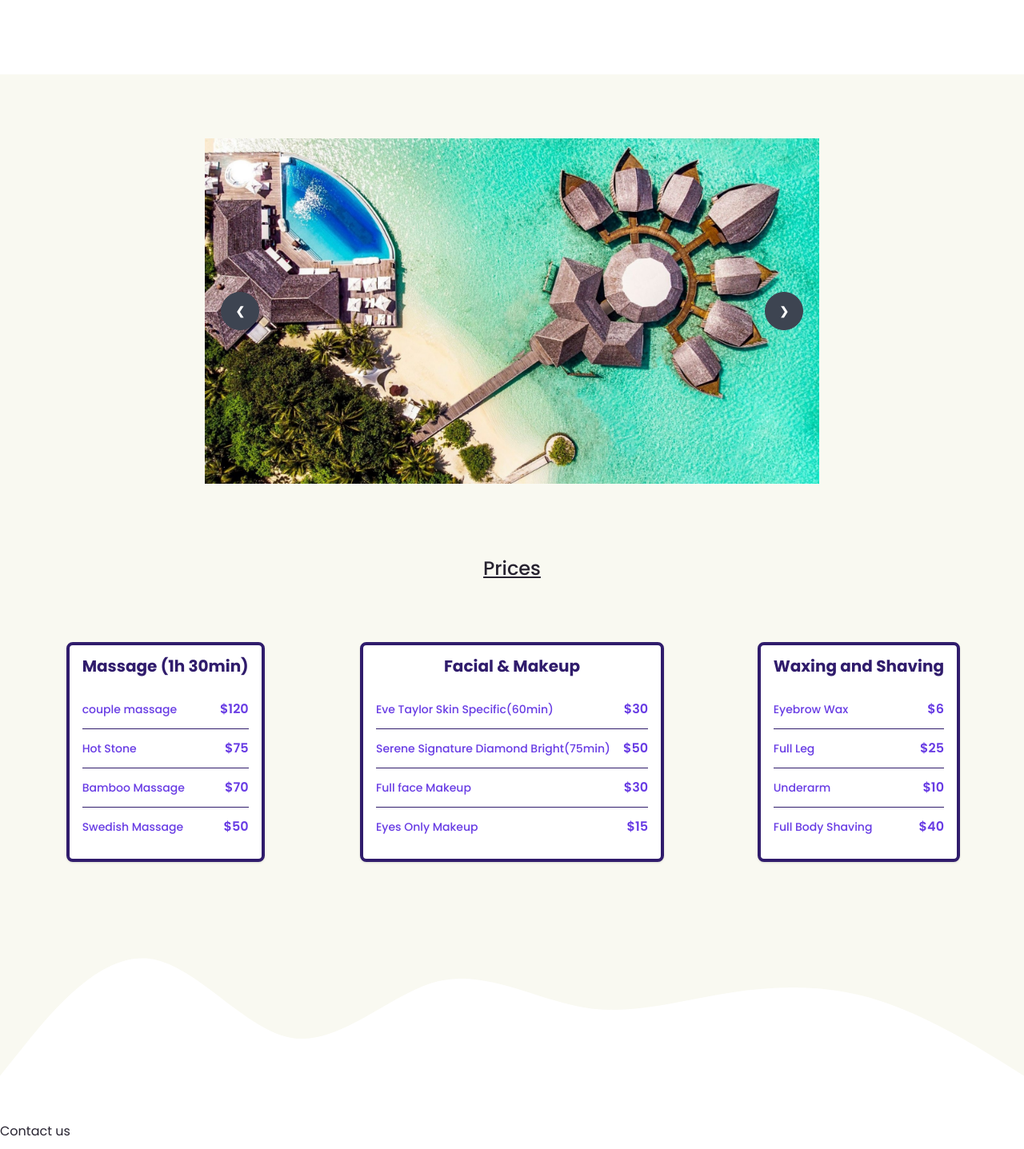
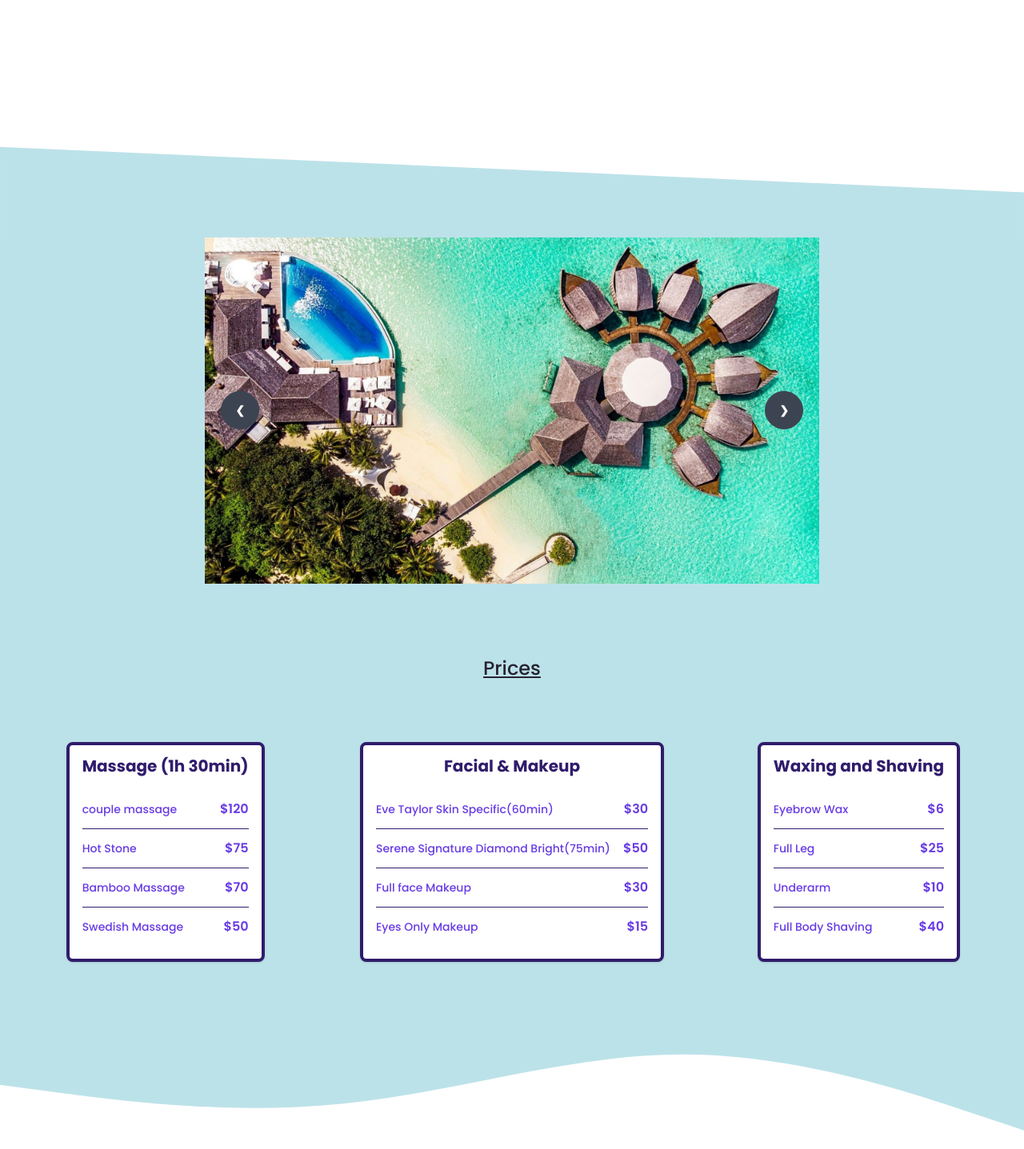
Before and after one commit to YSanj98/serene-naturist-re-design, a React (Vite) app: page / in a window 1280 px wide. Shown: the part 2693-4130 px from the top of the page at 80% size. Built offline with nearby package versions, Linux system fonts and the light colour scheme; a web font is replaced by a local one.

Commit message:
change svg's

```diff
--- a/src/components/Price/index.tsx
+++ b/src/components/Price/index.tsx
@@ -14,8 +14,11 @@ type Props = {
 const Price = (props: Props) => {
   return (
     <>
-      <div className="flex justify-center bg-[#f9f9f1] pb-[50px] mt-20">
-        <div className="carousel w-3/5 h-50 mt-20">
+      <svg xmlns="http://www.w3.org/2000/svg" viewBox="0 0 1440 320">
+        <path fill="#bce2e9" fill-opacity="1" d="M0,192L1440,256L1440,320L0,320Z"></path>
+      </svg>
+      <div className="flex justify-center bg-[#bce2e9] pb-[50px]">
+        <div className="carousel w-3/5 h-50">
 
           <div id="slide1" className="carousel-item relative w-full">
             <img src={img1carousel} className="w-full" />
@@ -52,7 +55,7 @@ const Price = (props: Props) => {
         </div>
       </div>
 
-      <div className="bg-[#f9f9f1] w-full">
+      <div className="bg-[#bce2e9] w-full">
         <h1 className="text-center text-2xl font-medium pt-10 pb-10 underline">Prices</h1>
         <div className="grid place-items-center md:grid-rows-3 gap-5 lg:grid-cols-3 md:grid-cols-1 pt-5 pb-10">
           {priceData?.map(({title, item1, item1price, item2, item2price, item3, item3price, item4, item4price}, index) => {
@@ -71,7 +74,7 @@ const Price = (props: Props) => {
         </div>
       </div>
       <svg xmlns="http://www.w3.org/2000/svg" viewBox="0 0 1440 320">
-        <path fill="#f9f9f1" fill-opacity="1" d="M0,256L34.3,213.3C68.6,171,137,85,206,90.7C274.3,96,343,192,411,202.7C480,213,549,139,617,122.7C685.7,107,754,149,823,160C891.4,171,960,149,1029,138.7C1097.1,128,1166,128,1234,149.3C1302.9,171,1371,213,1406,234.7L1440,256L1440,0L1405.7,0C1371.4,0,1303,0,1234,0C1165.7,0,1097,0,1029,0C960,0,891,0,823,0C754.3,0,686,0,617,0C548.6,0,480,0,411,0C342.9,0,274,0,206,0C137.1,0,69,0,34,0L0,0Z"></path>
+        <path fill="#bce2e9" fill-opacity="1" d="M0,128L80,138.7C160,149,320,171,480,154.7C640,139,800,85,960,85.3C1120,85,1280,139,1360,165.3L1440,192L1440,0L1360,0C1280,0,1120,0,960,0C800,0,640,0,480,0C320,0,160,0,80,0L0,0Z"></path>
       </svg>
     </>
 
```
